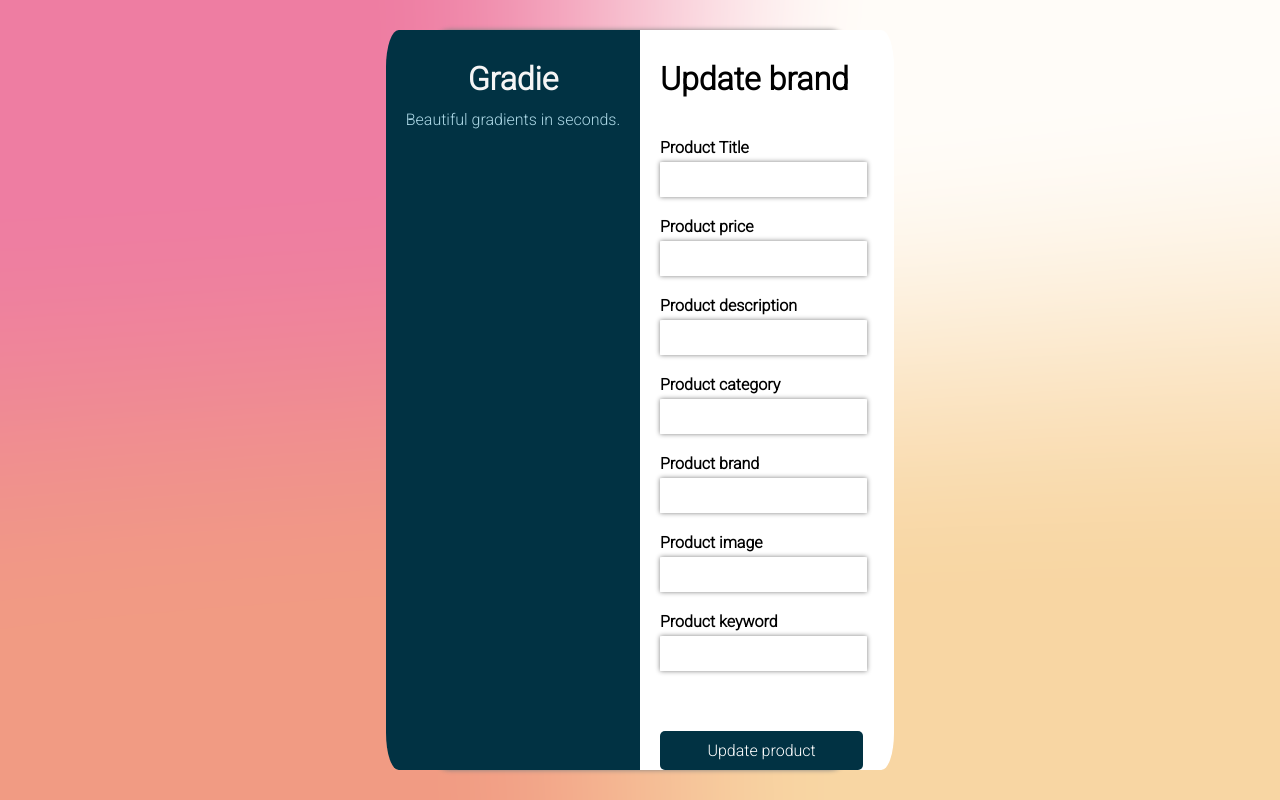
After one commit to BrightAugustt/Ecom-Labs, a PHP site: page /Admin/update_product.php in a window 1280 px wide. The commit adds this page. Run offline with PHP 8.4, Linux system fonts and the light colour scheme; the visitor is signed in with stand-in values (Sample User, id 1); data that the repository does not hold is empty.

Commit message:
added product

```diff
--- /dev/null
+++ b/Admin/update_product.php
@@ -0,0 +1,88 @@
+
+<?php
+
+session_start();
+if (empty($_SESSION['customer_id']) and empty($_SESSION['customer_name']) and empty($_SESSION['customer_email']) and empty($_SESSION['user_role']!= 1) )
+   {
+      header('Location:../index.php');
+   };
+include('../controllers/product_controller.php');
+if (isset($_POST['updateproduct'])){
+    $cat_id = $_POST['cat_id'];
+    $result=selectoneproduct_ctr($product_id);
+}
+?>
+
+    <!--  -->
+    <!DOCTYPE html>
+    <html lang="en">
+
+    <head>
+        <meta charset="UTF-8">
+        <meta http-equiv="X-UA-Compatible" content="IE=edge">
+        <meta name="viewport" content="width=device-width, initial-scale=1.0">
+        <title>Trial</title>
+        <link rel="stylesheet" href="stylesc.css">
+        <link rel="stylesheet" href="mediaQueries.css">
+    </head>
+
+    <body>
+        <div class="container">
+            <div class="content">
+                <div class="info">
+                    <h1 class="name">Gradie</h1>
+                    <p class="grade">Beautiful gradients in seconds.</p>
+
+                </div>
+                <div class="form" >
+                    <h1 class="login">Update brand</h1>
+                    <form action="../actions/updatecategoryprocess.php" onsubmit="validate()" method="POST">
+
+                        <div class="formgroup">
+                        <input type="hidden" name="product_id" value=" <?php  echo $result[0]['product_id']; ?> ">
+                        <input type="hidden" name="product_image" value=" <?php  echo $result[0]['product_image']; ?> ">
+                        </div>
+                        <div class="formgroup">
+                            <label for="brandname">Product Title</label>
+                            <input type="text" placeholder="<?php echo $result[0]['product_title']; ?>" id="product_title" name="product_title" required>
+                        </div>
+
+                        <div class="formgroup">
+                            <label for="brandname">Product price</label>
+                            <input type="text" placeholder="<?php echo $result[0]['product_price']; ?>" id="product_price" name="product_price" required>
+                        </div>
+
+                        <div class="formgroup">
+                            <label for="brandname">Product description</label>
+                            <input type="text" placeholder="<?php echo $result[0]['product_description']; ?>" id="product_description" name="product_description" required>
+                        </div>
+
+                        <div class="formgroup">
+                            <label for="brandname">Product category</label>
+                            <input type="text" placeholder="<?php echo $result[0]['product_cat']; ?>" id="product_cat" name="product_cat" required>
+                        </div>
+
+                        <div class="formgroup">
+                            <label for="brandname">Product brand</label>
+                            <input type="text" placeholder="<?php echo $result[0]['product_brand']; ?>" id="product_brand" name="product_brand" required>
+                        </div>
+
+                        <div class="formgroup">
+                            <label for="brandname">Product image</label>
+                            <input type="text" placeholder="<?php echo $result[0]['product_image']; ?>" id="product_image" name="product_image" required>
+                        </div>
+
+                        <div class="formgroup">
+                            <label for="brandname">Product keyword</label>
+                            <input type="text" placeholder="<?php echo $result[0]['product_keyword']; ?>" id="product_keyword" name="product_keyword" required>
+                        </div>
+                        <button id="button" value="updatecategory" name="updateproduct">Update product</button>
+                    </form>
+                </div>
+            </div>
+        </div>
+        <script defer src="./register.js"></script>
+
+    </body>
+
+    </html>
--- a/classes/product_class.php
+++ b/classes/product_class.php
@@ -90,6 +90,14 @@ class product_class extends db_connection
 		return $this -> db_fetch_all($sql);
 	}
 
+	public function selectall_product(){
+
+		// Write query
+		$sql =  "SELECT * FROM `products`";
+		// Return
+		return $this -> db_fetch_all($sql);
+	}
+
 	public function selectone_brand($brand_id){
 
 		// Write query
--- a/controllers/product_controller.php
+++ b/controllers/product_controller.php
@@ -78,6 +78,17 @@ function selectall_category_ctr(){
      return $selectall_category->selectall_category();
 
 }
+
+function selectall_product_ctr(){
+
+    // Create an instance of the product class.
+    $selectall_product = new product_class();
+
+     return $selectall_product->selectall_product();
+
+}
+
+
 function selectonecategory_ctr($cat_id){
 
     // Create an instance of the product class.
```
Also changed, not shown: Admin/add_product.php (added, +95 -0 lines), Admin/view.php (+34 -0 lines).
